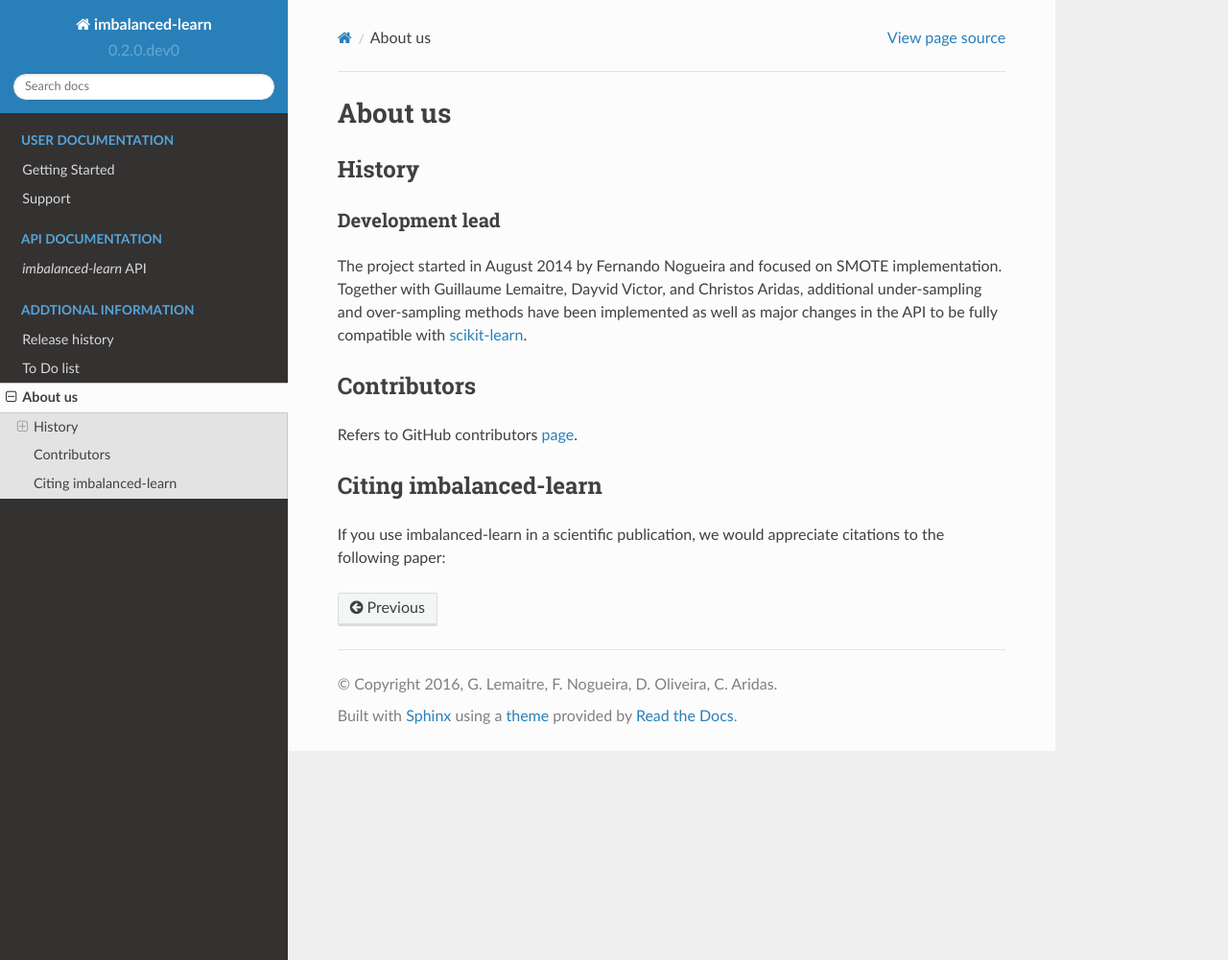
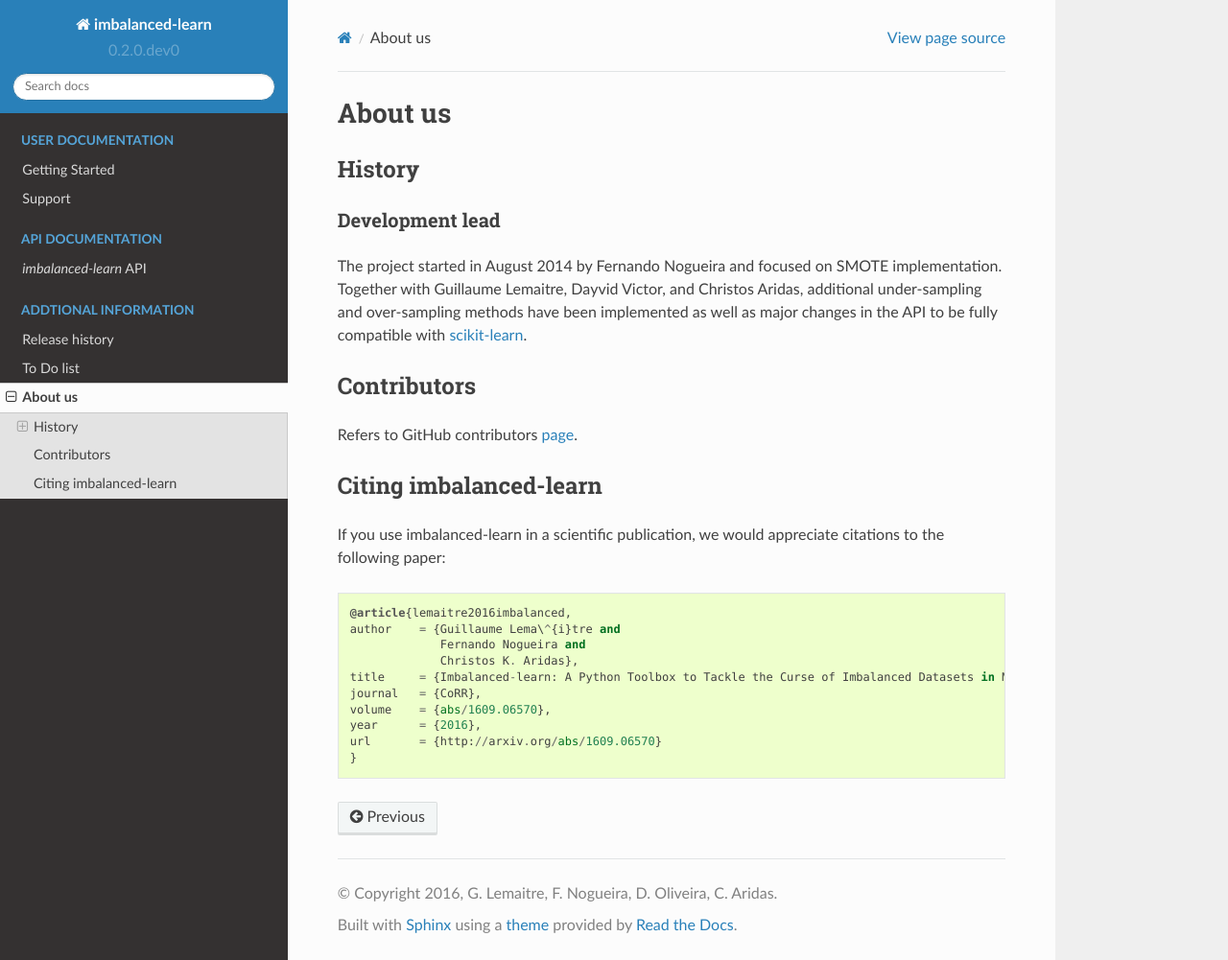
Before and after one commit to scikit-learn-contrib/imbalanced-learn, a Sphinx documentation site: the page built from doc/about.rst, in a window 1280 px wide and 1001 px high. Shown: the whole window at 96% size. Built offline with Sphinx 7.4.7 and the Read the Docs theme 2.0.0, drawn with Linux system fonts in a browser that asks for light colours; formulas are drawn with MathJax 3; pages that are not in the unit, such as notebooks, are missing from menus.

Commit message:
Add the bibtex key

```diff
--- a/doc/about.rst
+++ b/doc/about.rst
@@ -9,4 +9,15 @@
 -----------------------
 
 If you use imbalanced-learn in a scientific publication, we would appreciate
-citations to the following paper:
+citations to the following paper::
+
+  @article{lemaitre2016imbalanced,
+  author    = {Guillaume Lema\^{i}tre and
+               Fernando Nogueira and
+               Christos K. Aridas},
+  title     = {Imbalanced-learn: A Python Toolbox to Tackle the Curse of Imbalanced Datasets in Machine Learning},
+  journal   = {CoRR},
+  volume    = {abs/1609.06570},
+  year      = {2016},
+  url       = {http://arxiv.org/abs/1609.06570}
+  }
```
Also changed, not shown: README.rst (+14 -0 lines).
